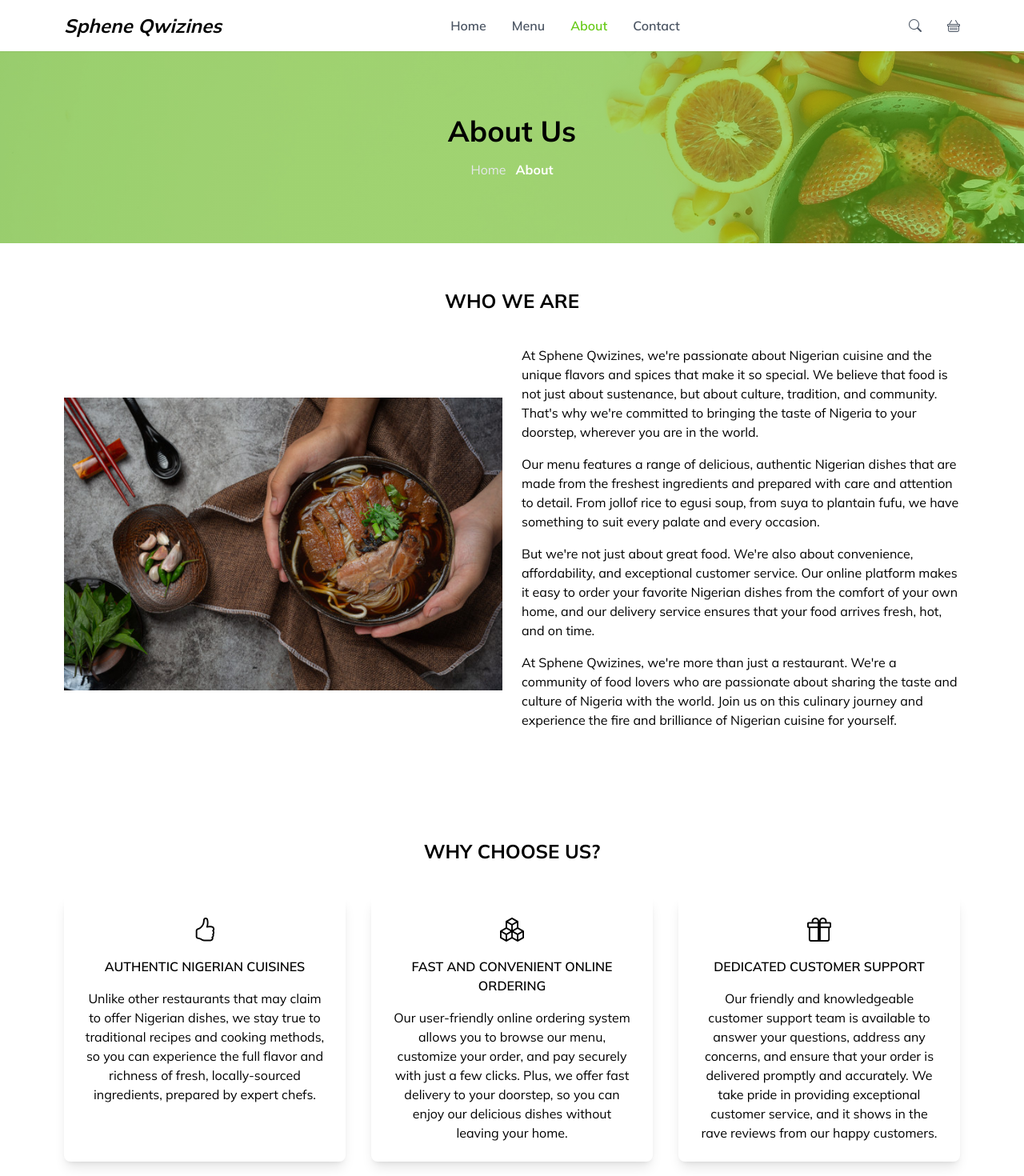
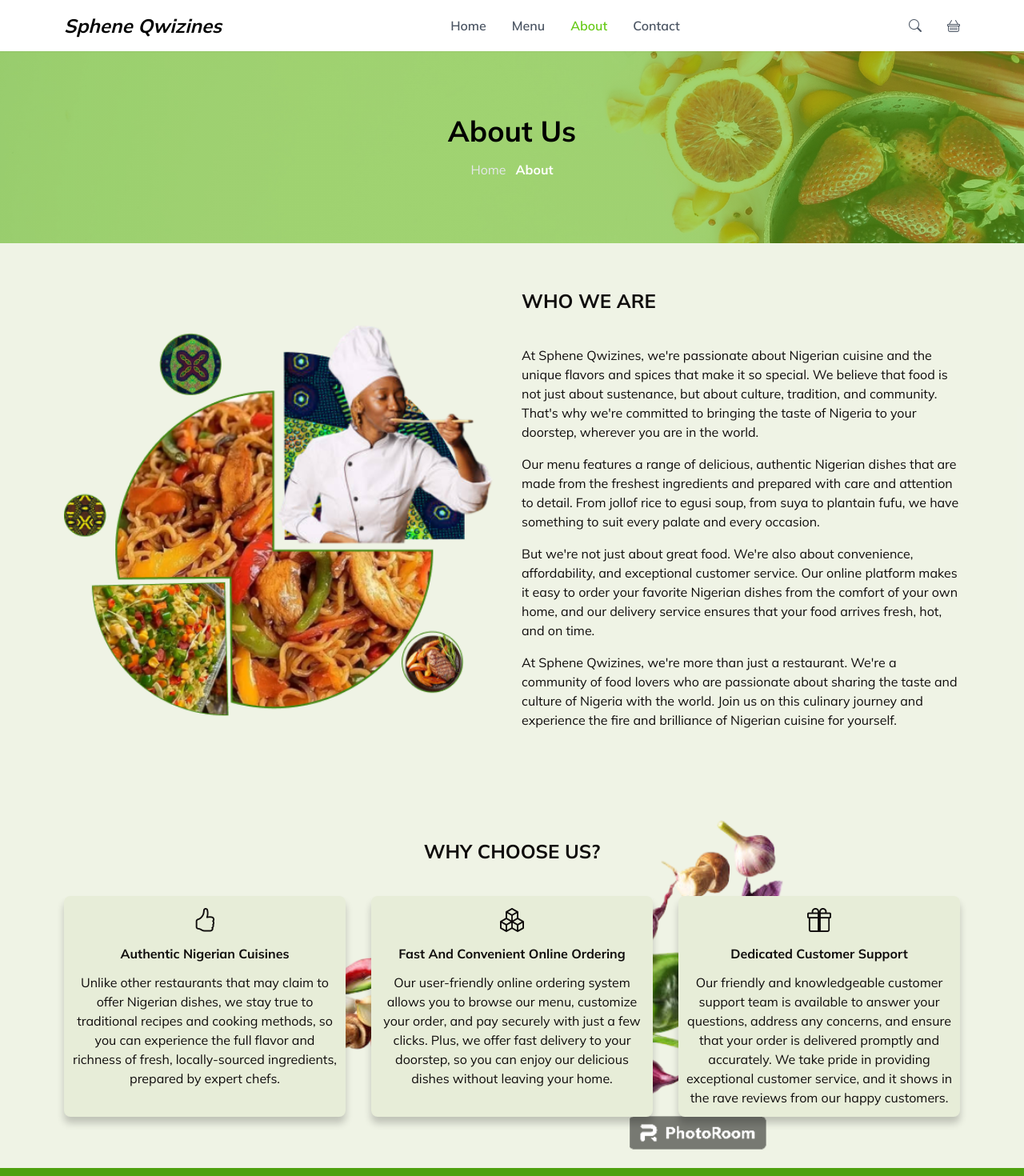
Before and after one commit to Nate-Soul/sphene-qwizines-fe, a Next.js app: page /about in a window 1280 px wide. Shown: the top 1470 px of the page at 80% size. Built offline with nearby package versions, Linux system fonts and the light colour scheme.

Commit message:
modify about us page to figma file

```diff
--- a/src/app/globals.css
+++ b/src/app/globals.css
@@ -63,10 +63,10 @@
 }
 
 .wcu-card {
-  @apply shadow-lg p-6 rounded-lg flex flex-col gap-4 items-center text-center
+  @apply shadow-custom-1 py-3 px-2 rounded-lg flex flex-col gap-y-3 items-center text-center bg-secondary-500
 }
 
-.special-card{
+.special-card {
   @apply rounded-lg shadow-lg p-3
 }
 
--- a/src/components/AboutUs.jsx
+++ b/src/components/AboutUs.jsx
@@ -6,16 +6,13 @@ const AboutUs = () => {
     const crumbs = generateCrumbs("/about");
   return (
     <>
-    <GenericHeader title="About Us" crumbs={crumbs}/>
-    <section className="py-14">
+    <GenericHeader title="About Us" crumbs={crumbs} />
+    <section className="py-14 bg-secondary-500 bg-opacity-[0.65] text-dark-500">
         <div className="container">
-            <div className="section-heading">
-                <h3 className="section-heading-title">Who we are</h3>
-            </div>
             <div className="grid grid-cols-1 xl:grid-cols-2 items-center gap-6">
                 <picture className="relative">
                     <Image
-                        src="/media/images/products/img5.jpg"
+                        src="/media/images/gallery/about-sphene-qwizines.png"
                         alt="About Sphene Qwizines"
                         className="object-cover w-full"
                         width={626}
@@ -24,6 +21,9 @@ const AboutUs = () => {
                     />
                 </picture>
                 <article>
+                    <div className="section-heading">
+                        <h3 className="section-heading-title text-left capitalize">Who we are</h3>
+                    </div>
                     <p className="mb-4">
                         At Sphene Qwizines, we&#39;re passionate about Nigerian cuisine and the unique flavors and spices that make it so special. We believe that food is not just about sustenance, but about culture, tradition, and community. That&#39;s why we&#39;re committed to bringing the taste of Nigeria to your doorstep, wherever you are in the world.
                     </p>
--- a/src/components/ContactUs.jsx
+++ b/src/components/ContactUs.jsx
@@ -10,7 +10,7 @@ const ContactUs = () => {
     <GenericHeader title="Contact Us" crumbs={crumbs}/>
     <section className="py-16">
       <div className="container grid grid-cols-12">
-        <aside className="col-span-12 lg:col-span-4 xl:col-span-3 flex flex-wrap flex-row gap-4 lg:flex-col lg:justify-between bg-main text-white p-5 rounded-b-lg lg:rounded-br-none lg:rounded-s-xl order-2 lg:order-1 overflow-hidden">
+        <aside className="col-span-12 lg:col-span-4 xl:col-span-3 flex flex-wrap flex-row gap-4 lg:flex-col lg:justify-between bg-main-500 text-white p-5 rounded-b-lg lg:rounded-br-none lg:rounded-s-xl order-2 lg:order-1 overflow-hidden">
         <div className="flex flex-none flex-col gap-4 w-full sm:w-1/2 md:w-1/3 lg:w-auto">
                 <h6 className="font-semibold uppercase">
                   Branches
--- a/src/components/sections/WhyChooseUs.jsx
+++ b/src/components/sections/WhyChooseUs.jsx
@@ -24,7 +24,7 @@ const WhyChooseUs = () => {
     ];
 
   return (
-    <section className="py-16">
+    <section className="py-16 bg-secondary-500 bg-opacity-[0.65] text-dark-500 bg-[url('/media/images/gallery/spices-photoroom.png')] bg-no-repeat bg-bottom bg-contain">
         <div className="container">
             <header className="section-heading">
                 <h3 className="section-heading-title">Why Choose Us?</h3>
@@ -35,7 +35,7 @@ const WhyChooseUs = () => {
                     <div className="icon">
                         <span className={`bi bi-${statement.icon} text-3xl text-main`}></span>
                     </div>
-                    <h4 className="uppercase font-semibold">{statement.title}</h4>
+                    <h4 className="capitalize font-bold">{statement.title}</h4>
                     <div className="body">
                         <p>
                             {statement.content}
```
Also changed, not shown: public/media/images/gallery/about-sphene-qwizines.png (added), public/media/images/gallery/spices-photoroom.png (added).
